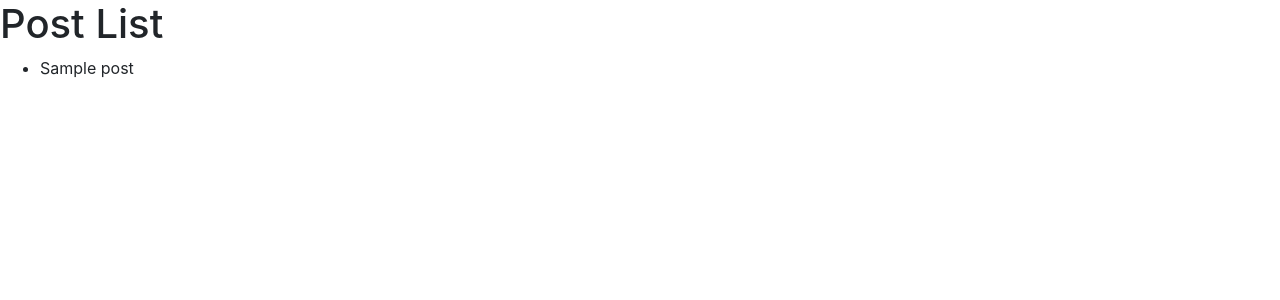
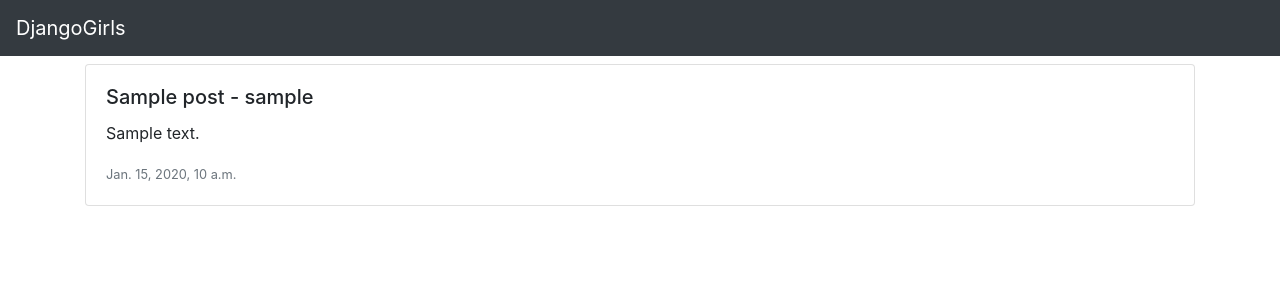
Before and after one commit to DI-Kim/djangogirls-tutorial, a Django app: page / in a window 1280 px wide. Shown: the top 300 px of the page. Run offline with Django 3.2, Linux system fonts and the light colour scheme; tables that the repository leaves empty hold one stand-in row (Sample ...); some libraries are stand-ins or nearby versions.

Commit message:
post_list.html 에 bootstrap스타일 적용

```diff
--- a/app/templates/blog/post_list.html
+++ b/app/templates/blog/post_list.html
@@ -11,12 +11,19 @@
     <link rel="stylesheet" href="{% static 'bootstrap/css/bootstrap.css' %}">
 </head>
 <body>
-    <h1>Post List</h1>
-    <!--<p>{{ name }}</p>-->
-    <ul>
-    {% for post in posts %}
-        <li>{{ post.title }}</li>
-    {% endfor %}
-    </ul>
+    <nav class="navbar navbar-expand-lg navbar-dark bg-dark">
+        <a href="" class="navbar-brand">DjangoGirls</a>
+    </nav>
+    <div class="container mt-2">
+        {% for post in posts %}
+        <div class="card mb-2">
+            <div class="card-body">
+                <h5 class="card-title">{{ post.title }} - {{ post.author }}</h5>
+                <p class="card-text">{{ post.text }}</p>
+                <p class="card-text"><small class="text-muted">{{ post.created_date }}</small></p>
+            </div>
+        </div>
+        {% endfor %}
+    </div>
 </body>
 </html>
```
